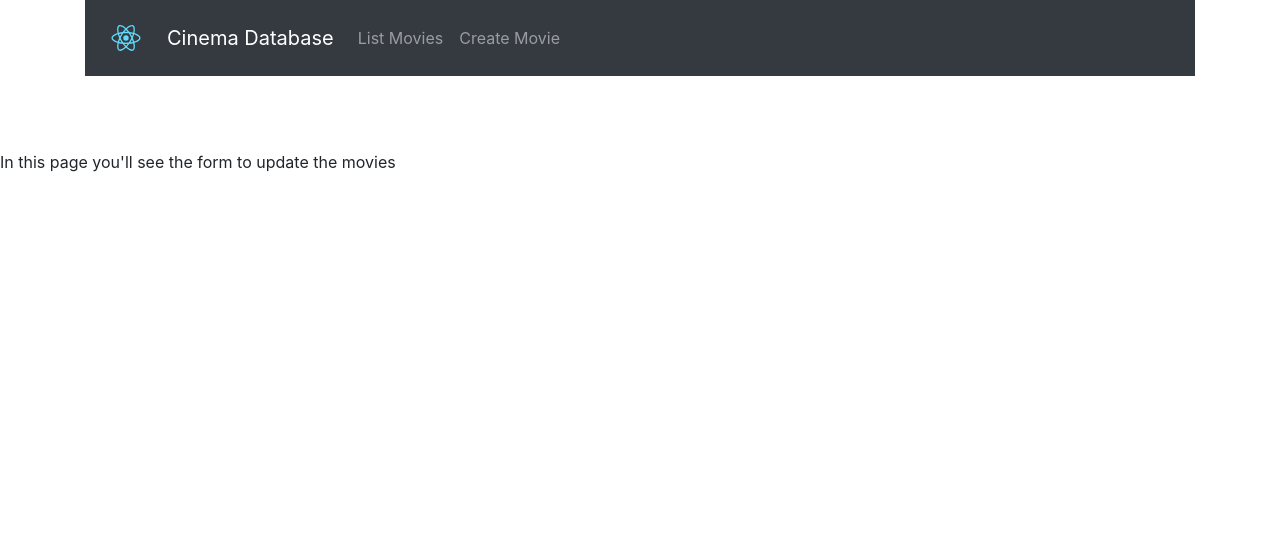
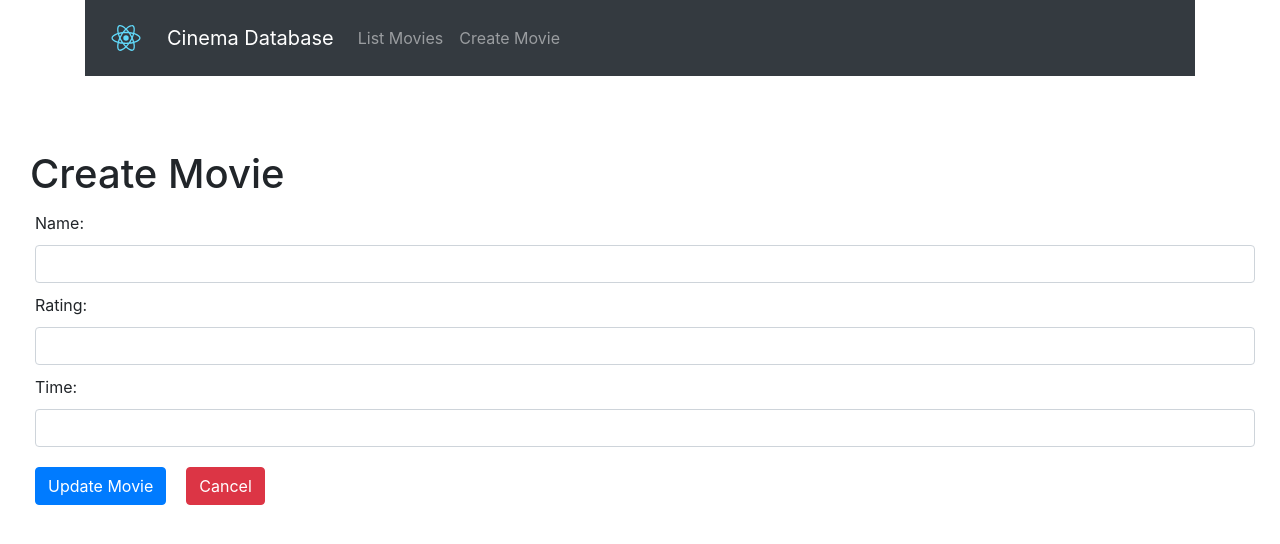
Before and after one commit to WilliamJGrace/MERN-practice, a React (Create React App) app in the folder client/: page /movies/update/1 in a window 1280 px wide. Shown: the top 544 px of the page. Built offline with nearby package versions, Linux system fonts and the light colour scheme; no server answers.

Commit message:
user can update a movie

```diff
--- a/client/src/pages/MoviesUpdate.jsx
+++ b/client/src/pages/MoviesUpdate.jsx
@@ -1,13 +1,133 @@
 import React, { Component } from 'react'
+import api from '../api'
+
+import styled from 'styled-components'
+
+const Title = styled.h1.attrs({
+    className: 'h1',
+})``
+
+const Wrapper = styled.div.attrs({
+    className: 'form-group',
+})`
+    margin: 0 30px;
+`
+
+const Label = styled.label`
+    margin: 5px;
+`
+
+const InputText = styled.input.attrs({
+    className: 'form-control',
+})`
+    margin: 5px;
+`
+
+const Button = styled.button.attrs({
+    className: `btn btn-primary`,
+})`
+    margin: 15px 15px 15px 5px;
+`
+
+const CancelButton = styled.a.attrs({
+    className: `btn btn-danger`,
+})`
+    margin: 15px 15px 15px 5px;
+`
+
 
 class MoviesUpdate extends Component {
+    constructor(props) {
+        super(props)
+
+        this.state = {
+            id: this.props.match.params.id,
+            name: '',
+            rating: '',
+            time: '',
+        }
+    }
+
+    handleChangeInputName = async event => {
+        const name = event.target.value
+        this.setState({ name })
+    }
+
+    handleChangeInputRating = async event => {
+        const rating = event.target.validity.valid
+            ? event.target.value
+            : this.state.rating
+
+        this.setState({ rating })
+    }
+
+    handleChangeInputTime = async event => {
+        const time = event.target.value
+        this.setState({ time })
+    }
+
+    handleUpdateMovie = async () => {
+        const { id, name, rating, time } = this.state
+        const arrayTime = time.split('/')
+        const payload = { name, rating, time: arrayTime }
+
+        await api.updateMovieById(id, payload).then(res => {
+            window.alert(`Movie updated successfully`)
+            this.setState({
+                name: '',
+                rating: '',
+                time: '',
+            })
+        })
+    }
+    componentDidMount = async () => {
+        const { id } = this.state
+        const movie = await api.getMovieById(id)
+
+        this.setState({
+            name: movie.data.data.name,
+            rating: movie.data.data.rating,
+            time: movie.data.data.time.join('/'),
+        })
+    }
+
+
     render() {
+        const { name, rating, time } = this.state
         return (
-            <div>
-                <p>In this page you'll see the form to update the movies</p>
-            </div>
+            <Wrapper>
+                <Title>Create Movie</Title>
+
+                <Label>Name: </Label>
+                <InputText
+                    type="text"
+                    value={name}
+                    onChange={this.handleChangeInputName}
+                />
+
+                <Label>Rating: </Label>
+                <InputText
+                    type="number"
+                    step="0.1"
+                    lang="en-US"
+                    min="0"
+                    max="10"
+                    pattern="[0-9]+([,\.][0-9]+)?"
+                    value={rating}
+                    onChange={this.handleChangeInputRating}
+                />
+
+                <Label>Time: </Label>
+                <InputText
+                    type="text"
+                    value={time}
+                    onChange={this.handleChangeInputTime}
+                />
+
+                <Button onClick={this.handleUpdateMovie}>Update Movie</Button>
+                <CancelButton href={'/movies/list'}>Cancel</CancelButton>
+            </Wrapper>
         )
     }
 }
-
 export default MoviesUpdate
```
